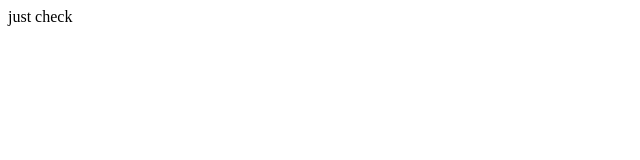
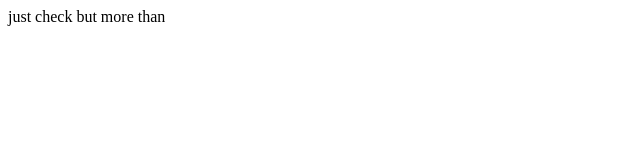
Before and after one commit to ariktisar/repo2, a plain HTML site: page index.html in a window 1280 px wide. Shown: the whole page, without its empty margins (0-640 px from the left). Drawn offline with Linux system fonts and the light colour scheme.

Commit message:
Update index.html

```diff
--- a/index.html
+++ b/index.html
@@ -8,5 +8,6 @@
 </head>
 <body>
     just check
+    but more than
 </body>
 </html>
```
